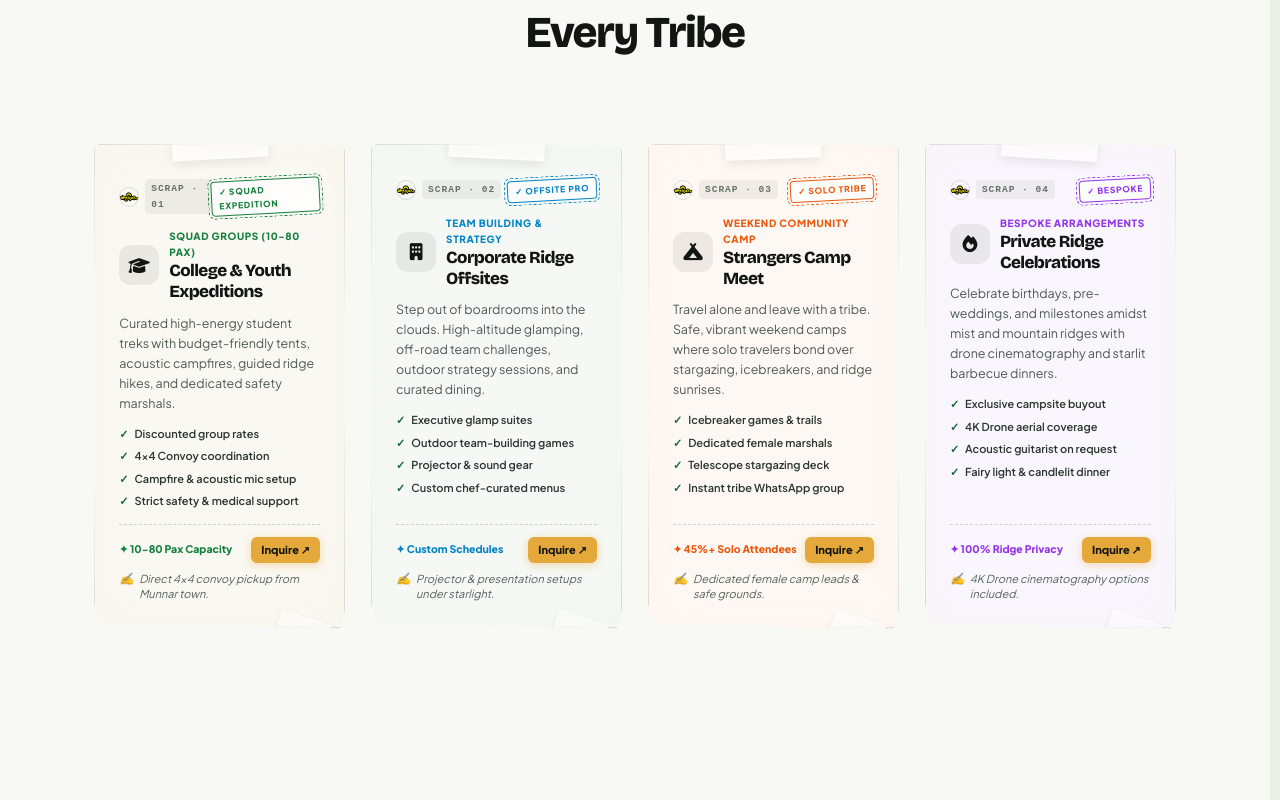
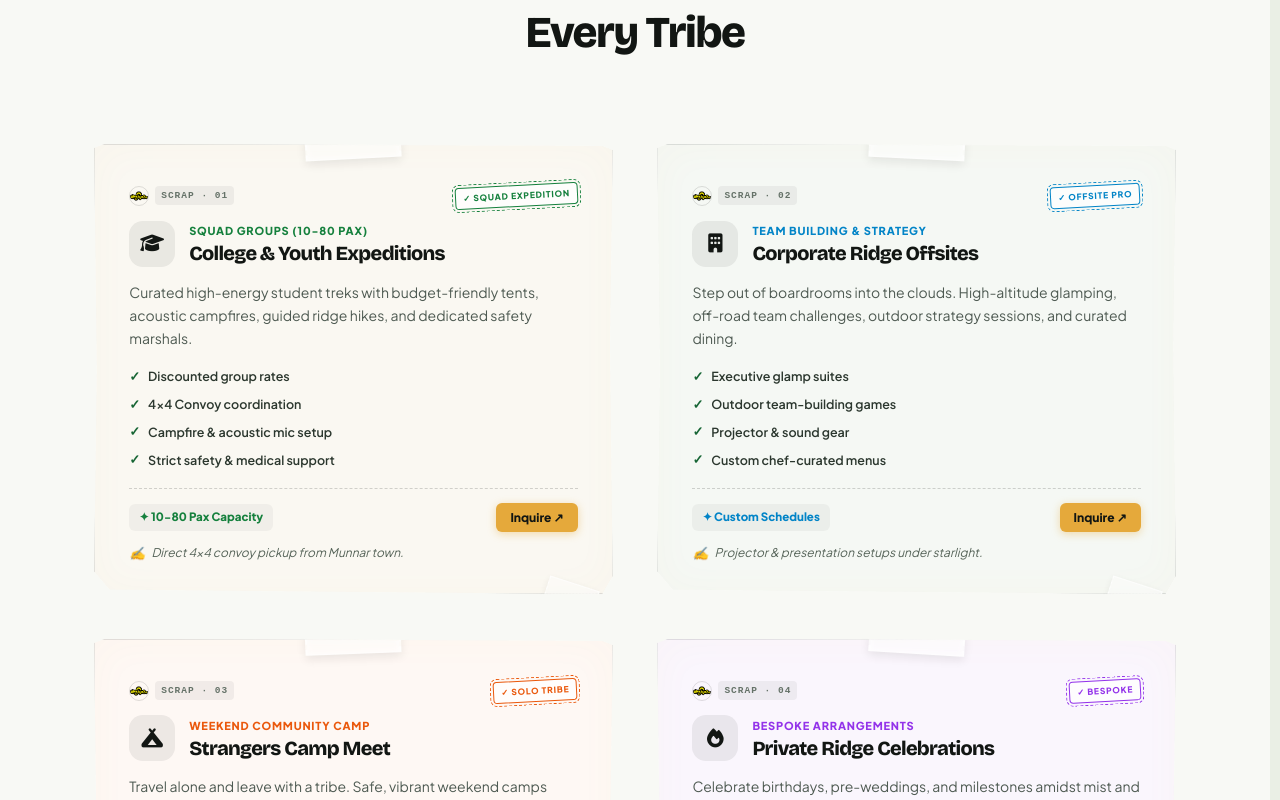
Before and after one commit to AmanTShekar/aanandham.go, a Next.js app: page / in a window 1280 px wide. Shown: the part 10260-11060 px from the top of the page. Built offline with nearby package versions, Linux system fonts and the light colour scheme.

Commit message:
feat: restructure Tailored Wilderness Arrangements into spacious 2x2 grid with unclustered generous padding

```diff
--- a/src/app/globals.css
+++ b/src/app/globals.css
@@ -103,31 +103,23 @@ body::-webkit-scrollbar-thumb:active,
 }
 
 /* ─────────────────────────────────────────────────────────────
-   ROUGHED-UP PAPER SCRAPS WITH SCOTCH TAPE (Tactile Field System)
+   ROUGHED-UP PAPER SCRAPS WITH SCOTCH TAPE (2x2 Balanced Spacious Grid)
 ───────────────────────────────────────────────────────────── */
 .scotch-scraps-grid {
   display: grid;
-  grid-template-columns: repeat(4, 1fr);
-  gap: 26px;
+  grid-template-columns: repeat(2, 1fr);
+  gap: clamp(32px, 3.5vw, 48px);
   justify-content: center;
   align-items: stretch;
-  max-width: 1240px;
+  max-width: 1180px;
   margin: 0 auto;
 }
 
-@media (max-width: 1160px) {
-  .scotch-scraps-grid {
-    grid-template-columns: repeat(2, 1fr);
-    gap: 32px;
-    max-width: 780px;
-  }
-}
-
-@media (max-width: 640px) {
+@media (max-width: 860px) {
   .scotch-scraps-grid {
     grid-template-columns: 1fr;
     gap: 40px;
-    max-width: 440px;
+    max-width: 580px;
   }
 }
 
@@ -135,12 +127,13 @@ body::-webkit-scrollbar-thumb:active,
   position: relative;
   background: #FAF8F2;
   color: #121613;
-  padding: 34px 24px 26px 24px;
+  padding: 40px 34px 30px 34px;
   box-shadow:
-    0 12px 28px -4px rgba(0, 0, 0, 0.08),
-    0 4px 10px rgba(0, 0, 0, 0.04),
+    0 14px 32px -4px rgba(0, 0, 0, 0.08),
+    0 4px 12px rgba(0, 0, 0, 0.04),
     inset 0 0 40px rgba(229, 169, 59, 0.03);
   border: 1px solid rgba(18, 22, 19, 0.12);
+
   /* Organic Roughed Torn Edge Effect */
   clip-path: polygon(
     0% 4px, 2% 0px, 98% 2px, 100% 6px,
--- a/src/app/page.jsx
+++ b/src/app/page.jsx
@@ -2539,41 +2539,41 @@ export default function HomePage() {
                                 </div>
 
                                 {/* Icon & Title */}
-                                <div style={{ display: 'flex', alignItems: 'center', gap: '10px', marginBottom: '10px' }}>
+                                <div style={{ display: 'flex', alignItems: 'center', gap: '14px', marginBottom: '14px' }}>
                                     <div style={{
-                                        width: '40px',
-                                        height: '40px',
-                                        borderRadius: '12px',
+                                        width: '46px',
+                                        height: '46px',
+                                        borderRadius: '14px',
                                         background: 'rgba(18, 22, 19, 0.07)',
                                         display: 'flex',
                                         alignItems: 'center',
                                         justifyContent: 'center',
                                         color: '#121613',
-                                        fontSize: '17px',
+                                        fontSize: '19px',
                                         flexShrink: 0
                                     }}>
                                         <i className={ev.iconClass}></i>
                                     </div>
                                     <div>
-                                        <span style={{ fontSize: '10px', fontWeight: '800', color: ev.stampColor, letterSpacing: '0.6px', textTransform: 'uppercase', display: 'block' }}>
+                                        <span style={{ fontSize: '11px', fontWeight: '800', color: ev.stampColor, letterSpacing: '0.8px', textTransform: 'uppercase', display: 'block', marginBottom: '2px' }}>
                                             {ev.badge}
                                         </span>
-                                        <h3 style={{ fontFamily: 'var(--font-heading)', fontSize: '17px', fontWeight: '800', color: '#121613', margin: 0, lineHeight: 1.25 }}>
+                                        <h3 style={{ fontFamily: 'var(--font-heading)', fontSize: '20px', fontWeight: '800', color: '#121613', margin: 0, lineHeight: 1.2 }}>
                                             {ev.title}
                                         </h3>
                                     </div>
                                 </div>
 
                                 {/* Description */}
-                                <p style={{ fontSize: '12.5px', color: '#4E5A52', lineHeight: 1.6, margin: '0 0 12px' }}>
+                                <p style={{ fontSize: '14px', color: '#4E5A52', lineHeight: 1.65, margin: '0 0 16px' }}>
                                     {ev.desc}
                                 </p>
 
                                 {/* Features Checklist */}
-                                <div style={{ display: 'flex', flexDirection: 'column', gap: '5px', marginBottom: '14px' }}>
+                                <div style={{ display: 'flex', flexDirection: 'column', gap: '7px', marginBottom: '18px' }}>
                                     {ev.features.map((feat, fIdx) => (
-                                        <div key={fIdx} style={{ display: 'flex', alignItems: 'center', gap: '6px', fontSize: '11px', color: '#2B372E', fontWeight: '600' }}>
-                                            <span style={{ color: '#166534', fontWeight: '800' }}>✓</span>
+                                        <div key={fIdx} style={{ display: 'flex', alignItems: 'center', gap: '8px', fontSize: '12.5px', color: '#2B372E', fontWeight: '600' }}>
+                                            <span style={{ color: '#166534', fontWeight: '800', fontSize: '13px' }}>✓</span>
                                             <span>{feat}</span>
                                         </div>
                                     ))}
@@ -2582,11 +2582,11 @@ export default function HomePage() {
                                 {/* Bottom Capacity Bar & Action */}
                                 <div style={{
                                     marginTop: 'auto',
-                                    paddingTop: '12px',
+                                    paddingTop: '14px',
                                     borderTop: '1px dashed rgba(18, 22, 19, 0.18)',
                                     display: 'flex',
                                     flexDirection: 'column',
-                                    gap: '8px'
+                                    gap: '10px'
                                 }}>
                                     <div style={{
                                         display: 'flex',
@@ -2594,18 +2594,21 @@ export default function HomePage() {
                                         alignItems: 'center'
                                     }}>
                                         <span style={{
-                                            fontSize: '10.5px',
+                                            fontSize: '11.5px',
                                             fontWeight: '800',
-                                            color: ev.stampColor
+                                            color: ev.stampColor,
+                                            background: 'rgba(0,0,0,0.04)',
+                                            padding: '4px 10px',
+                                            borderRadius: '6px'
                                         }}>
                                             {ev.statPill}
                                         </span>
                                         <span style={{
-                                            fontSize: '11px',
+                                            fontSize: '12px',
                                             fontWeight: '800',
                                             color: '#121613',
                                             background: '#E5A93B',
-                                            padding: '4px 10px',
+                                            padding: '5px 14px',
                                             borderRadius: '6px',
                                             boxShadow: '0 2px 8px rgba(229, 169, 59, 0.4)'
                                         }}>
@@ -2616,14 +2619,15 @@ export default function HomePage() {
                                     {/* Bottom Marginal Handwritten Note */}
                                     <div style={{
                                         fontStyle: 'italic',
-                                        fontSize: '11px',
-                                        lineHeight: '1.4',
+                                        fontSize: '12px',
+                                        lineHeight: '1.45',
                                         color: '#556358',
                                         display: 'flex',
                                         alignItems: 'flex-start',
-                                        gap: '5px'
+                                        gap: '6px',
+                                        paddingTop: '2px'
                                     }}>
-                                        <span style={{ fontSize: '12px' }}>✍</span>
+                                        <span style={{ fontSize: '13px' }}>✍</span>
                                         <span>{ev.marginalNote}</span>
                                     </div>
                                 </div>
```
